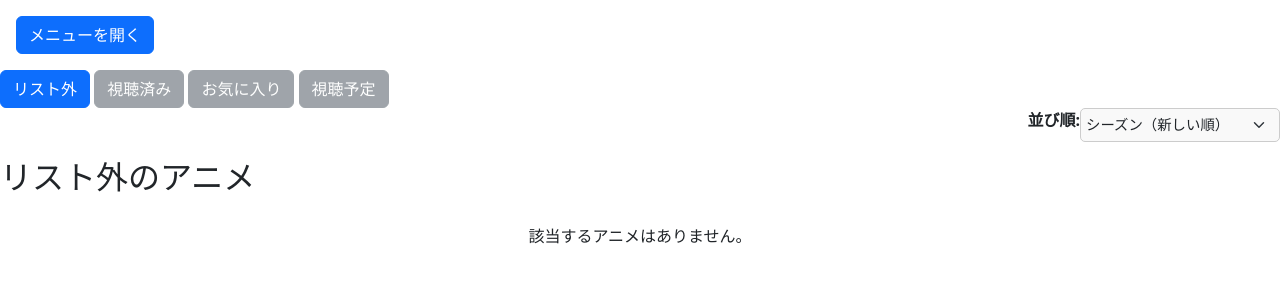
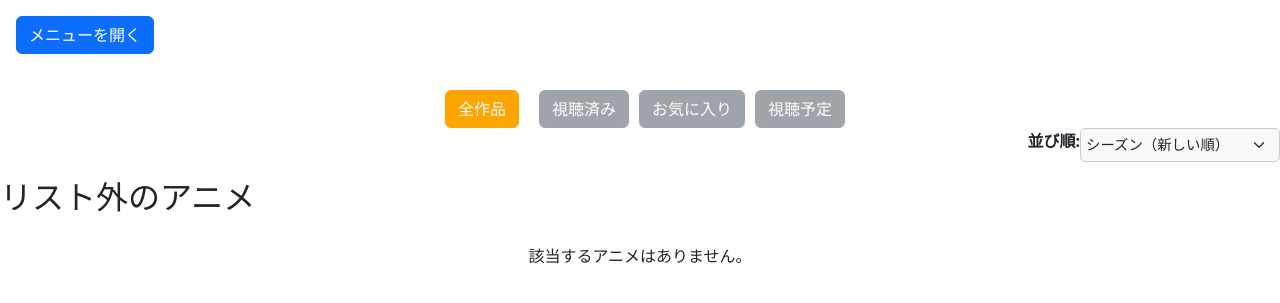
Before and after one commit to saltgyro/AnimeLog, a Django app: page /home/?status=not_in_list in a window 1280 px wide. Shown: the part 96-399 px from the top of the page. Run offline with Django 4.2, Linux system fonts and the light colour scheme; data that the repository does not hold is empty.

Commit message:
homeボタンのCSS変更

```diff
--- /dev/null
+++ b/AnimeLog/static/css/home.css
@@ -0,0 +1,60 @@
+/* 全体のレイアウト */
+.filters {
+    display: flex;
+    justify-content: center;
+    align-items: center;
+    gap: 10px; /* ボタン間の隙間 */
+    margin-top: 20px;
+}
+
+
+
+/* すべてのボタンのデフォルトのスタイル */
+.filter-btn {
+    margin: 0 10px;
+}
+
+/* 選択中のボタンの色をオレンジに変更 */
+.filter-btn.selected {
+    background-color: orange;
+    border-color: orange;
+    color: white;
+}
+
+/* ホバー時のボタン色 */
+.filter-btn:hover {
+    background-color: #ff7f50;
+    border-color: #ff7f50;
+}
+
+
+/* ソートボタンの右端配置 */
+
+.sort-options {
+    display: flex;
+    justify-content: flex-end;
+    align-items: center;
+}
+
+/* 1. アニメリストの表示（画面に合わせて自動調整、横スクロールしない） */
+
+/* 1. アニメリストの表示（画面に合わせて自動調整、横スクロールしない） */
+.anime-list {
+    display: flex;
+    flex-wrap: wrap;
+    justify-content: center;
+    gap: 10px; /* 作品間のスペースを小さく */
+    padding: 20px 0;
+}
+
+.anime-item {
+    flex: 1 1 calc(12.5% - 12px); /* 画面幅に応じて8作品を並べる */
+    text-align: center;
+    max-width: 150px;
+}
+.anime-item img {
+    width: 100%;
+    height: auto;
+    max-width: 150px; /* 画像サイズ調整 */
+    border-radius: 5px;
+}
--- a/AnimeLog/templates/html/home.html
+++ b/AnimeLog/templates/html/home.html
@@ -2,6 +2,8 @@
 {% load static %}
 
 {% block content %}
+<link rel="stylesheet" href="{% static 'css/home.css' %}">
+
 <button class="btn btn-primary m-3" type="button" data-bs-toggle="offcanvas" data-bs-target="#offcanvasExample" aria-controls="offcanvasExample">
     メニューを開く
 </button>
@@ -66,12 +68,28 @@
 </div>
 
 <div class="filters">
-    <a href="{% url 'anime_tracker:home' %}?status=not_in_list" class="btn btn-primary">リスト外</a>
+    {% comment %} <a href="{% url 'anime_tracker:home' %}?status=not_in_list" class="btn btn-primary filter-btn">全作品</a> {% endcomment %}
+    <a href="{% url 'anime_tracker:home' %}?status=not_in_list"
+    class="btn btn-primary filter-btn {% if request.GET.status == 'not_in_list' %}selected{% endif %}">
+    全作品
+    </a>
 
     {% if request.user.is_authenticated %}
-        <a href="{% url 'anime_tracker:home' %}?status=watched" class="btn btn-primary">視聴済み</a>
-        <a href="{% url 'anime_tracker:home' %}?status=favorite" class="btn btn-primary">お気に入り</a>
-        <a href="{% url 'anime_tracker:home' %}?status=plan_to_watch" class="btn btn-primary">視聴予定</a>
+        {% comment %} <a href="{% url 'anime_tracker:home' %}?status=watched" class="btn btn-primary filter-btn">視聴済み</a>
+        <a href="{% url 'anime_tracker:home' %}?status=favorite" class="btn btn-primary filter-btn">お気に入り</a>
+        <a href="{% url 'anime_tracker:home' %}?status=plan_to_watch" class="btn btn-primary filter-btn">視聴予定</a> {% endcomment %}
+        <a href="{% url 'anime_tracker:home' %}?status=watched"
+        class="btn btn-primary filter-btn {% if request.GET.status == 'watched' %}selected{% endif %}">
+        視聴済み
+        </a>
+        <a href="{% url 'anime_tracker:home' %}?status=favorite"
+        class="btn btn-primary filter-btn {% if request.GET.status == 'favorite' %}selected{% endif %}">
+        お気に入り
+        </a>
+        <a href="{% url 'anime_tracker:home' %}?status=plan_to_watch"
+        class="btn btn-primary filter-btn {% if request.GET.status == 'plan_to_watch' %}selected{% endif %}">
+        視聴予定
+        </a>
     {% else %}
         <!-- 未ログイン時はボタンを無効化 -->
         <a class="btn btn-secondary disabled" aria-disabled="true" tabindex="-1">視聴済み</a>
```
